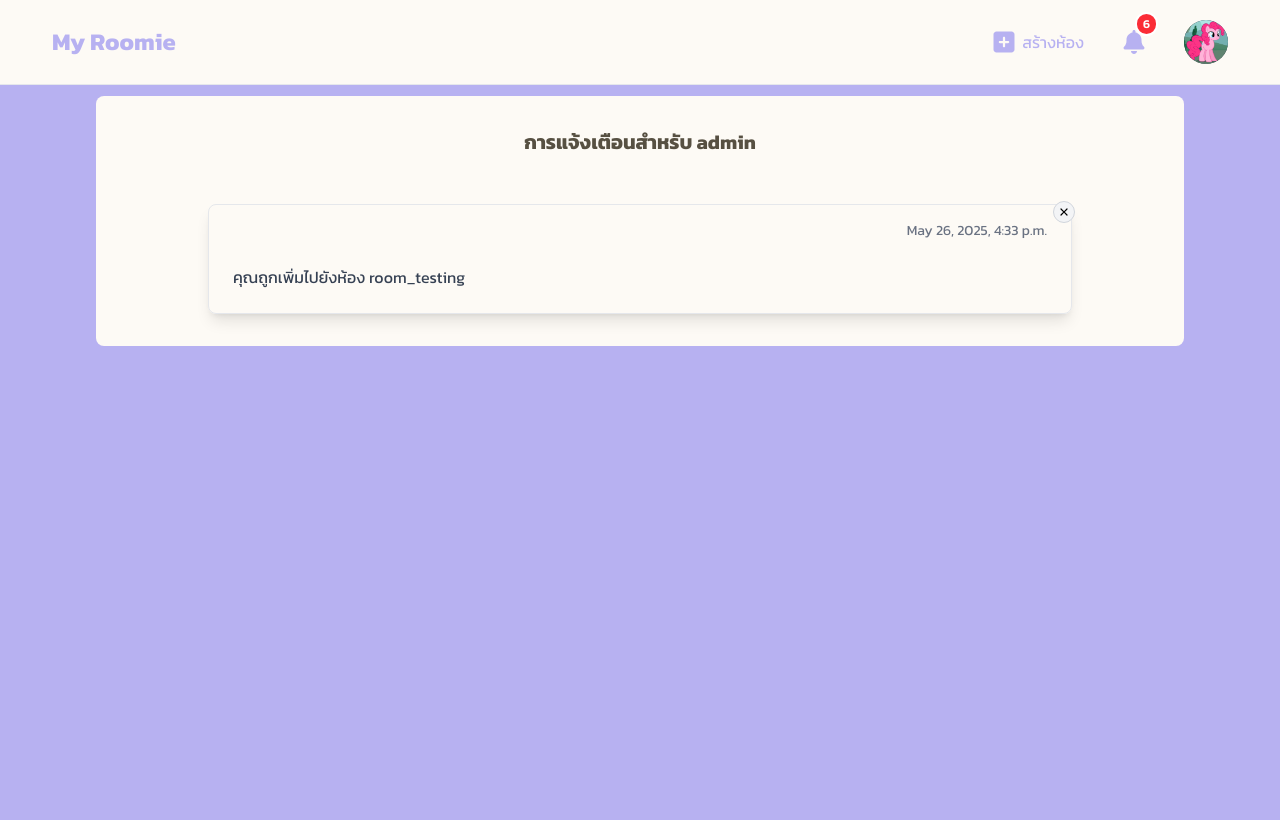
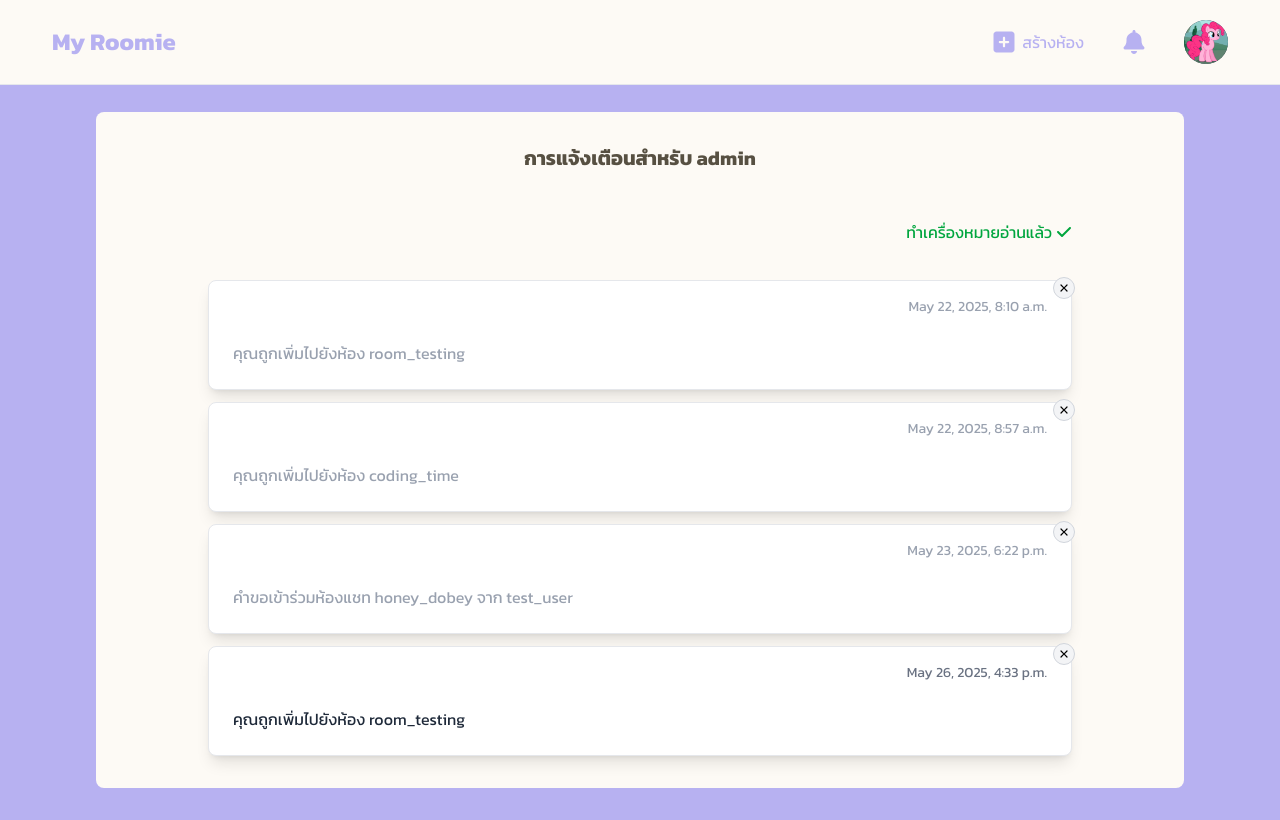
Before and after one commit to apinyath64/MyRoomie, a Django app: page /notification/ in a window 1280 px wide. Before the commit the page ends 346 px from the top, so only its background shows below. Run offline with Django 5.2, Linux system fonts and the light colour scheme; a user stored in the database is signed in; data comes from the database, SQL or seed files in the repository; both versions use the stored data as it was after the commit; some libraries are stand-ins or nearby versions; some web fonts are replaced.

Commit message:
notify system completed

```diff
--- a/myroomieApp/templates/base.html
+++ b/myroomieApp/templates/base.html
@@ -57,11 +57,13 @@
                 </a>
                 <a href="{% url 'notification' %}" class="relative py-4 px-1 border-2 border-transparent text-gray-800 rounded-full">
                   <svg xmlns="http://www.w3.org/2000/svg" width="24" height="24" fill="#b7b1f1" viewBox="0 0 448 512"><path d="M224 0c-17.7 0-32 14.3-32 32l0 19.2C119 66 64 130.6 64 208l0 18.8c0 47-17.3 92.4-48.5 127.6l-7.4 8.3c-8.4 9.4-10.4 22.9-5.3 34.4S19.4 416 32 416l384 0c12.6 0 24-7.4 29.2-18.9s3.1-25-5.3-34.4l-7.4-8.3C401.3 319.2 384 273.9 384 226.8l0-18.8c0-77.4-55-142-128-156.8L256 32c0-17.7-14.3-32-32-32zm45.3 493.3c12-12 18.7-28.3 18.7-45.3l-64 0-64 0c0 17 6.7 33.3 18.7 45.3s28.3 18.7 45.3 18.7s33.3-6.7 45.3-18.7z"/></svg>
+                  {% if unread_notifications > 0 %}
                   <span class="absolute top-0 right-0 -mt-1 -mr-2">
                     <div class="inline-flex items-center px-1.5 py-0.5 border-2 border-white rounded-full text-xs font-semibold leading-4 bg-red-500 text-white">
-                      6
+                      {{ unread_notifications }}
                     </div>
                   </span>
+                  {% endif %}
                 </a>
 
                 <div class="profile-btn">
--- a/myroomieApp/templates/index.html
+++ b/myroomieApp/templates/index.html
@@ -34,7 +34,7 @@
         </a>
         <div class="flex items-center p-2 gap-2">
           <a href="{% url 'room_confirm_delete' room.id %}">
-                <svg width="18" height="18" xmlns="http://www.w3.org/2000/svg" fill="#99a1af" viewBox="0 0 448 512"><path d="M135.2 17.7L128 32 32 32C14.3 32 0 46.3 0 64S14.3 96 32 96l384 0c17.7 0 32-14.3 32-32s-14.3-32-32-32l-96 0-7.2-14.3C307.4 6.8 296.3 0 284.2 0L163.8 0c-12.1 0-23.2 6.8-28.6 17.7zM416 128L32 128 53.2 467c1.6 25.3 22.6 45 47.9 45l245.8 0c25.3 0 46.3-19.7 47.9-45L416 128z"/></svg>
+                <svg width="16" height="16" xmlns="http://www.w3.org/2000/svg" fill="#99a1af" viewBox="0 0 448 512"><path d="M135.2 17.7L128 32 32 32C14.3 32 0 46.3 0 64S14.3 96 32 96l384 0c17.7 0 32-14.3 32-32s-14.3-32-32-32l-96 0-7.2-14.3C307.4 6.8 296.3 0 284.2 0L163.8 0c-12.1 0-23.2 6.8-28.6 17.7zM416 128L32 128 53.2 467c1.6 25.3 22.6 45 47.9 45l245.8 0c25.3 0 46.3-19.7 47.9-45L416 128z"/></svg>
           </a>
 
           {% if room.status == 'A' %}
--- a/myroomieApp/templates/notification.html
+++ b/myroomieApp/templates/notification.html
@@ -4,14 +4,23 @@
 {% endblock title %}
 
 {% block main-content %}
-  <div class="p-4 mx-24 bg-[#fdfaf5] rounded-lg mt-24">
+  <div class="p-4 mx-24 bg-[#fdfaf5] rounded-lg mt-28 mb-8">
     <div class="px-12 py-4">
         <h1 class="text-center text-xl text-[#575042] font-bold">การแจ้งเตือนสำหรับ {{request.user}}</h1>
 
         <div class='flex flex-col gap-3 px-12 mt-12'>
+            <div class="flex justify-end mb-6">
+                <a href="{% url 'mark_notifications_as_read' %}" class="flex items-center">
+                    <span class="mr-1 text-green-600">ทำเครื่องหมายอ่านแล้ว</span>
+                    <svg class="w-4 h-4" fill="#00a63d" xmlns="http://www.w3.org/2000/svg" viewBox="0 0 448 512"><!--!Font Awesome Free 6.7.2 by @fontawesome - https://fontawesome.com License - https://fontawesome.com/license/free Copyright 2025 Fonticons, Inc.--><path d="M438.6 105.4c12.5 12.5 12.5 32.8 0 45.3l-256 256c-12.5 12.5-32.8 12.5-45.3 0l-128-128c-12.5-12.5-12.5-32.8 0-45.3s32.8-12.5 45.3 0L160 338.7 393.4 105.4c12.5-12.5 32.8-12.5 45.3 0z"/></svg>
+                </a>
+            </div>
             {% for notify in user_notification %}
-            <div class="relative border border-gray-200 rounded-lg shadow-lg">
-                <button onClick='return this.parentNode.remove()'
+            <div class="relative border border-gray-200 bg-white rounded-lg shadow-lg">
+                {% if request.user == notify.user %}
+                <form action="{% url 'delete_notification' notify.id %}" method="post">
+                    {% csrf_token %}
+                    <button notify_id="{{notify.id}}"
                         class="absolute p-1 bg-gray-100 border border-gray-300 rounded-full -top-1 -right-1"
                     >
                         <svg
@@ -27,16 +36,21 @@
                         />
                         </svg>
                     </button>
+                </form>
+                {% endif %}
                 <div class="flex justify-end pr-6 pt-4">
-                    <p class="text-sm text-gray-500">{{ notify.created_at}}</p>
+                    <p class="text-sm {% if notify.is_read %} text-gray-400 {% elif not notify.is_read %} text-gray-500 {% endif %}">{{ notify.created_at}}</p>
                 </div>
                 <div class="flex items-center p-6">
-                    <p class="w-full text-md text-gray-700">
+                    <p class="w-full text-md {% if notify.is_read %} text-gray-400 {% elif not notify.is_read %} text-gray-800 {% endif %}">
                         {{ notify.message }}
                     </p>
                 </div>
             </div>
+
             {% endfor %}
+
+
 
         </div>
 
--- a/myroomieApp/urls.py
+++ b/myroomieApp/urls.py
@@ -7,6 +7,8 @@ urlpatterns = [
     path('login/', views.SignInView.as_view(), name='login'),
     path('logout', views.logout_user, name='logout'),
     path('notification/', views.notification, name='notification'),
+    path('notification/read/', views.mark_notifications_as_read, name='mark_notifications_as_read'),
+    path('notification/delete/<int:notify_id>/', views.delete_notification, name='delete_notification'),
     path('profile/<int:user_id>/<str:username>/', views.profile_user, name='profile'),
     path('profile-setting/', views.ProfileSettingView.as_view(), name='profile_setting'),
     path('create-chat-room/', views.create_chat_room, name='create_chat_room'),
--- a/myroomieApp/views.py
+++ b/myroomieApp/views.py
@@ -12,6 +12,11 @@ def home(request):
     user = request.user
     room_member_request = MemberRequest.objects.all()
 
+    if request.user.is_authenticated:
+        unread_notifications = Notification.objects.filter(user=user, is_read=False).count()
+    else:
+        0
+
     try:
         profile = Profile.objects.get(user=user)
     except Profile.DoesNotExist:
@@ -24,7 +29,8 @@ def home(request):
         'rooms': rooms,
         'profile': profile,
         'member_room_ids': member_room_ids,
-        'room_member_request': room_member_request
+        'room_member_request': room_member_request,
+        'unread_notifications': unread_notifications
 
 
     }
@@ -114,15 +120,18 @@ def create_chat_room(request):
     return render(request, 'create_chat_room.html', {'form': form, 'profile': profile})
 
 def room_confirm_delete(request, room_id):
-    room_details = get_object_or_404(Room, id=room_id, user=request.user)
+    room = get_object_or_404(Room, id=room_id, user=request.user)
+    room_member = RoomMember.objects.filter(room=room).count()
 
-    if request.user != room_details.user:
+    if request.user != room.user:
         redirect('home')
 
     context = {
-        'room_details': room_details
+        'room': room,
+        'room_member': room_member
     }
     return render(request, 'room_confirm_delete.html', context)
+
 
 def delete_room(request, room_id):
     room = get_object_or_404(Room, id=room_id)
@@ -224,7 +233,7 @@ def remove_member(request):
 
 
 def notification(request):
-    user_notification = Notification.objects.filter(user=request.user, is_read=False)
+    user_notification = Notification.objects.filter(user=request.user)
     try:
         profile = Profile.objects.get(user=request.user)
     except Profile.DoesNotExist:
@@ -236,6 +245,18 @@ def notification(request):
 
     }
     return render(request, 'notification.html', context)
+
+def delete_notification(request, notify_id):
+    if request.method == 'POST':
+        notification  = Notification.objects.filter(id=notify_id, user=request.user)
+        notification.delete()
+        return redirect('notification')
+
+
+def mark_notifications_as_read(request):
+    notifications = Notification.objects.filter(user=request.user, is_read=False).update(is_read=True)
+    return redirect('notification')
+
 
 
 def member_request(request, room_id):
```
Also changed, not shown: myroomieApp/templates/message.html (+1 -18 lines), myroomieApp/templates/room_confirm_delete.html (+4 -4 lines), db.sqlite3. Lines whose indentation alone changed are shown as unchanged.
